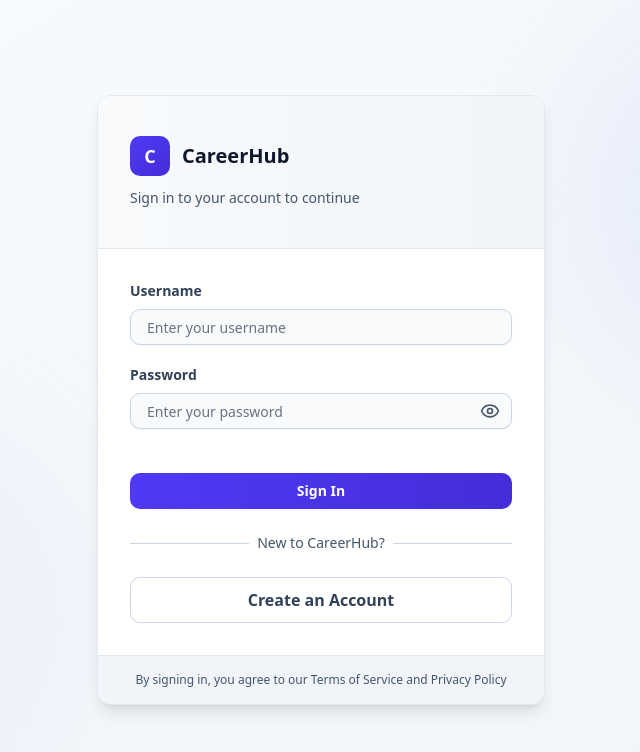
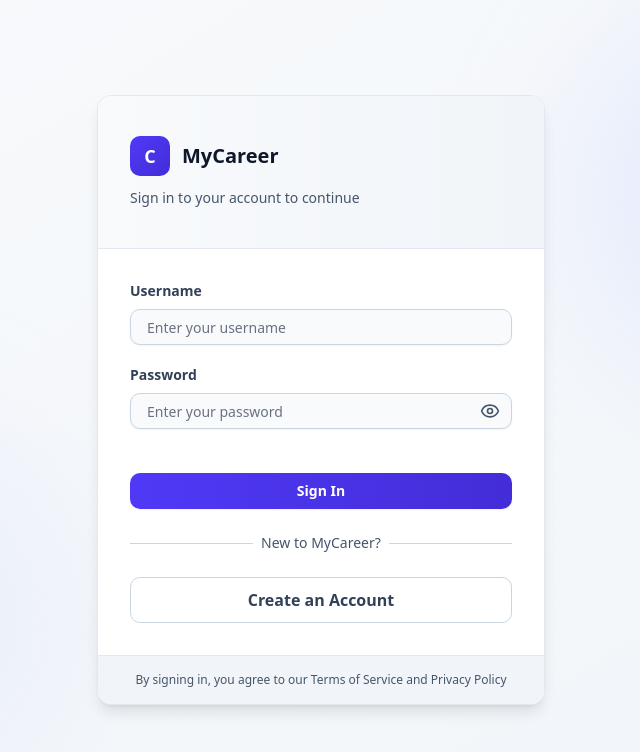
Before and after one commit to nelumbus-cloud/CSCI6180SD-D, a React (Vite) app in the folder frontend/: page / in a window 1280 px wide. Shown: the top 752 px of the page, without its empty margins (319-959 px from the left). Built offline with nearby package versions, Linux system fonts and the light colour scheme; no server answers.

Commit message:
made the naming Consistent

```diff
--- a/frontend/src/components/Login.jsx
+++ b/frontend/src/components/Login.jsx
@@ -53,7 +53,7 @@ export default function Login({ onSwitchToSignup }) {
               <div className="w-10 h-10 bg-gradient-to-br from-indigo-600 to-indigo-700 rounded-lg flex items-center justify-center">
                 <span className="text-white font-bold text-lg">C</span>
               </div>
-              <span className="text-xl font-semibold text-slate-900">CareerHub</span>
+              <span className="text-xl font-semibold text-slate-900">MyCareer</span>
             </div>
             <p className="text-slate-600 text-sm mt-3">Sign in to your account to continue</p>
           </div>
@@ -134,7 +134,7 @@ export default function Login({ onSwitchToSignup }) {
                 <div className="w-full border-t border-slate-300"></div>
               </div>
               <div className="relative flex justify-center text-sm">
-                <span className="px-2 bg-white text-slate-600">New to CareerHub?</span>
+                <span className="px-2 bg-white text-slate-600">New to MyCareer?</span>
               </div>
             </div>
 
--- a/frontend/src/components/Signup.jsx
+++ b/frontend/src/components/Signup.jsx
@@ -101,7 +101,7 @@ export default function Signup({ onSwitchToLogin }) {
               <div className="w-10 h-10 bg-gradient-to-br from-indigo-600 to-indigo-700 rounded-lg flex items-center justify-center">
                 <span className="text-white font-bold text-lg">C</span>
               </div>
-              <span className="text-xl font-semibold text-slate-900">CareerHub</span>
+              <span className="text-xl font-semibold text-slate-900">MyCareer</span>
             </div>
             <p className="text-slate-600 text-sm mt-3">Create an account to get started</p>
           </div>
```
Also changed, not shown: 1 other file (tests, documents, lock files or other folders).
